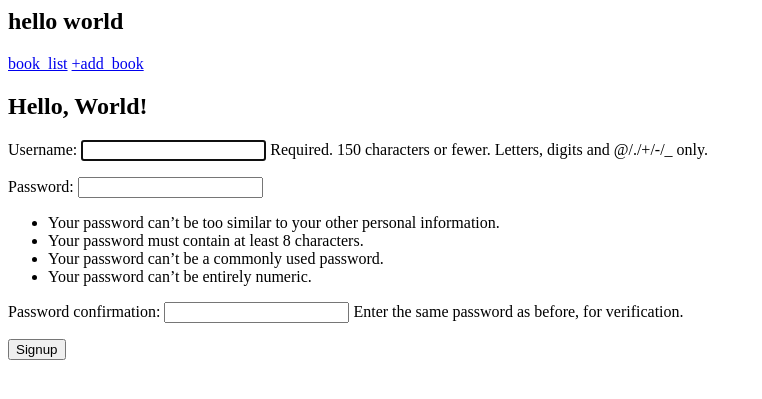
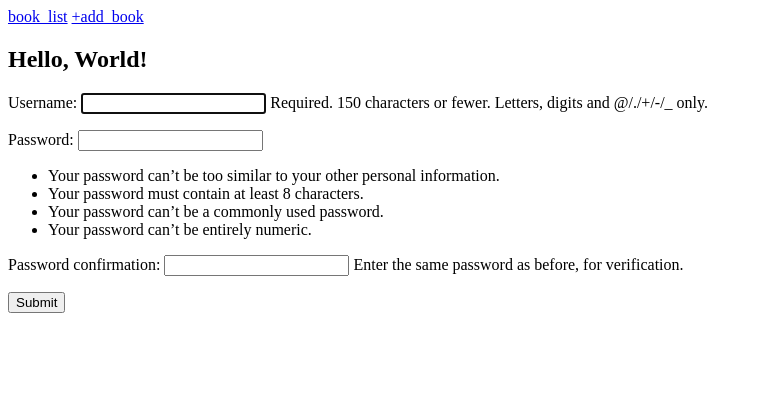
Before and after one commit to Edward-Sakash/Django_bookstore, a Django app: page /accounts/signup/ in a window 1280 px wide. Shown: the top 399 px of the page, without its empty margins (0-762 px from the left). Run offline with Django 4.2, Linux system fonts and the light colour scheme.

Commit message:
fixed signup

```diff
--- a/bookstore_project/accounts/templates/signup.html
+++ b/bookstore_project/accounts/templates/signup.html
@@ -1,7 +1,3 @@
-<h2>
-    hello world
-</h2>
-
 {% extends "base.html" %}
 
 {% block content %}
@@ -9,6 +5,6 @@
   <form method="post">
     {% csrf_token %}
     {{ form.as_p }}
-    <button type="submit">Signup</button>
+    <button type="submit">Submit</button>
   </form>
 {% endblock %}
```
